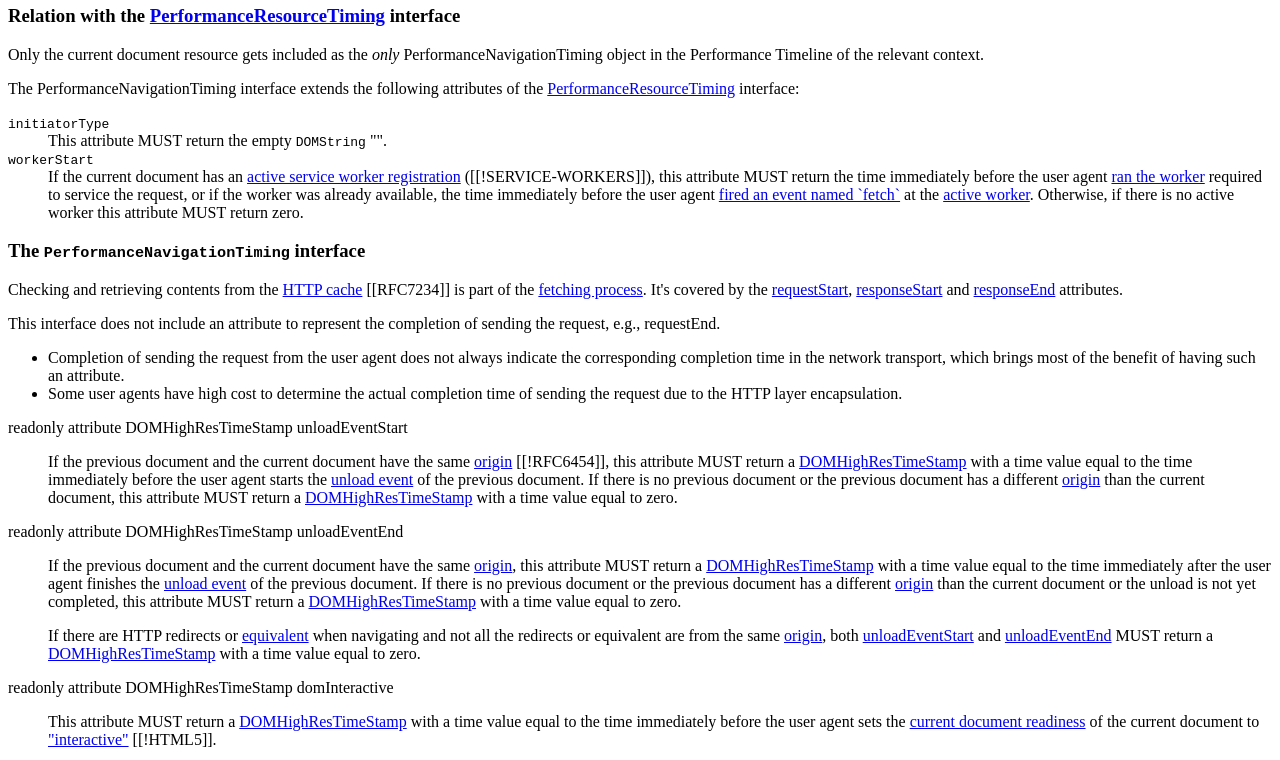
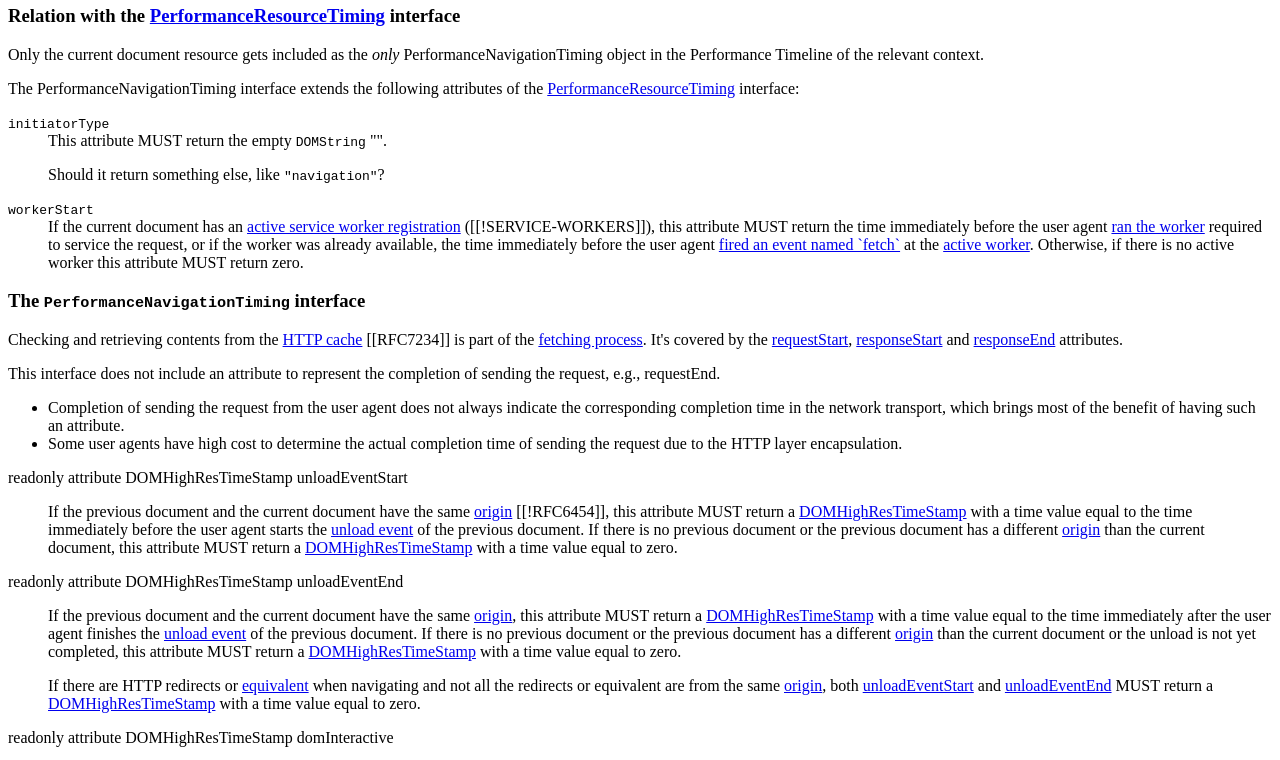
Before and after one commit to w3c/navigation-timing, a plain HTML site: page index.html in a window 1280 px wide. Shown: the part 2180-2940 px from the top of the page. Drawn offline with Linux system fonts and the light colour scheme.

Commit message:
Added an ednote for initiatorType to illicit comments

```diff
--- a/index.html
+++ b/index.html
@@ -236,7 +236,9 @@
 
 <dl class='attributes'>
   <dt id='widl-PerformanceNavigationTiming-initiatorType'><code>initiatorType</code></dt>
-  <dd>This attribute MUST return the empty <code>DOMString</code> "".</dd>
+  <dd>This attribute MUST return the empty <code>DOMString</code> "".
+  <p class='ednote'>Should it return something else, like <code>"navigation"</code>?</p>
+  </dd>
 
   <dt id='widl-PerformanceNavigationTiming-workerStart'><code>workerStart</code></dt>
   <dd>If the <a>current document</a> has an <a href="http://www.w3.org/TR/service-workers/#dfn-containing-service-worker-registration">active service worker registration</a> ([[!SERVICE-WORKERS]]), this attribute MUST return the time immediately before the user agent <a href="http://www.w3.org/TR/service-workers/#service-worker-concept">ran the worker</a> required to service the request, or if the worker was already available, the time immediately before the user agent <a href="http://www.w3.org/TR/service-workers/#on-fetch-request-algorithm">fired an event named `fetch`</a> at the <a href="http://www.w3.org/TR/service-workers/#dfn-active-worker">active worker</a>. Otherwise, if there is no active worker this attribute MUST return zero.</dd>
```
